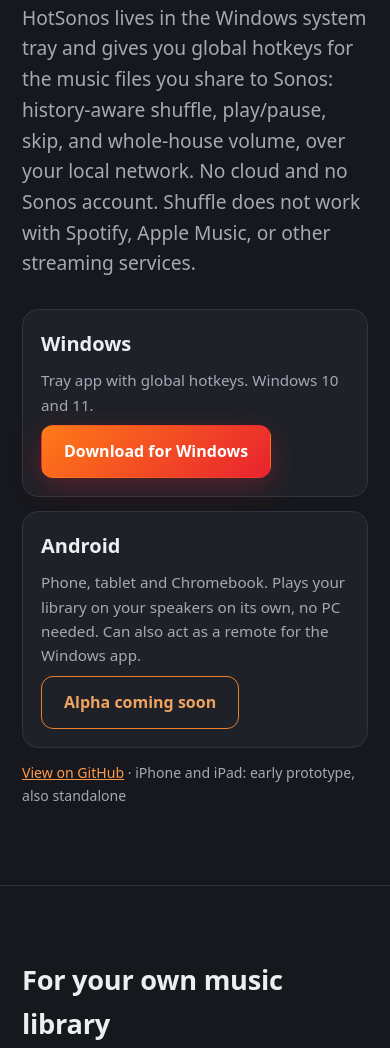
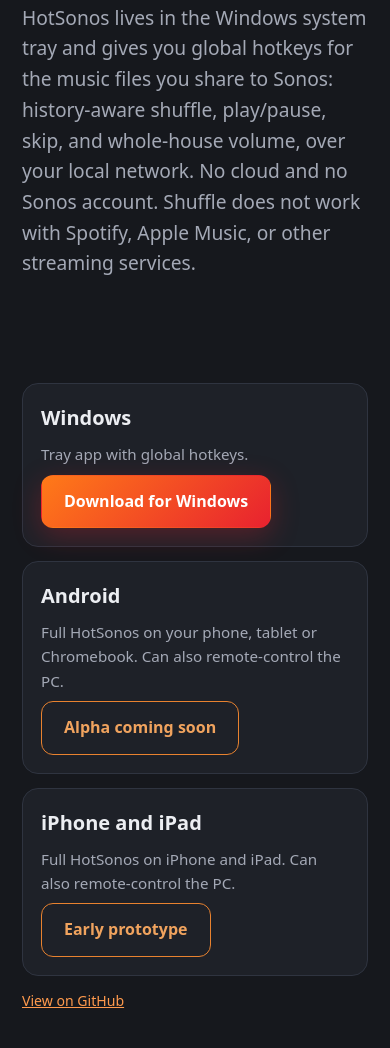
Before and after one commit to nhustak/HotSonos, a plain HTML site: page site/index.html in a window 390 px wide. Shown: the part 573-1621 px from the top of the page. Drawn offline with Linux system fonts and the light colour scheme.

Commit message:
Site: Windows, Android and iPhone/iPad as three equal cards; plainer copy (#42)

```diff
--- a/site/assets/site.css
+++ b/site/assets/site.css
@@ -52,10 +52,11 @@ footer a{color:var(--muted)}footer a:hover{color:var(--text)}
 @media (max-width:900px){.hero .wrap,.two{grid-template-columns:1fr}.hero-logo{order:-1;width:180px;justify-self:start}.grid{grid-template-columns:1fr 1fr}nav a.hide-sm{display:none}}
 @media (max-width:600px){.grid{grid-template-columns:1fr}nav a{margin-left:14px}.hero{padding-top:56px}}
 section[id]{scroll-margin-top:72px}
-.platforms{display:grid;grid-template-columns:1fr 1fr;gap:14px;margin-top:26px;max-width:620px}
+.platforms{display:grid;grid-template-columns:repeat(3,1fr);gap:14px;margin-top:26px}
 .plat{background:var(--bg2);border:1px solid var(--line);border-radius:16px;padding:18px;display:flex;flex-direction:column;gap:8px}
 .plat-name{font-size:1.25rem;font-weight:750;color:var(--text)}
 .plat-desc{color:var(--muted,#a3a9b6);font-size:.95rem;flex:1}
 .plat .btn{align-self:flex-start}
 .plat-status{align-self:flex-start;padding:13px 22px;border-radius:12px;font-weight:650;border:1px solid #e8822f;color:#f0a35e}
-@media(max-width:640px){.platforms{grid-template-columns:1fr}}
+@media(max-width:820px){.platforms{grid-template-columns:1fr}}
+.plat-wrap{grid-column:1/-1}
--- a/site/index.html
+++ b/site/index.html
@@ -39,13 +39,16 @@
 <span class="eyebrow">Free · Open source · Windows 10/11</span>
 <h1>Your music library, <span class="g">one hotkey away.</span></h1>
 <p class="lead">HotSonos lives in the Windows system tray and gives you global hotkeys for the music files you share to Sonos: history-aware shuffle, play/pause, skip, and whole-house volume, over your local network. No cloud and no Sonos account. Shuffle does not work with Spotify, Apple Music, or other streaming services.</p>
-<div class="platforms">
-<div class="plat"><div class="plat-name">Windows</div><div class="plat-desc">Tray app with global hotkeys. Windows 10 and 11.</div><a class="btn btn-primary" href="https://github.com/nhustak/HotSonos/releases/latest">Download for Windows</a></div>
-<div class="plat"><div class="plat-name">Android</div><div class="plat-desc">Phone, tablet and Chromebook. Plays your library on your speakers on its own, no PC needed. Can also act as a remote for the Windows app.</div><span class="plat-status">Alpha coming soon</span></div>
-</div>
-<p class="small" style="margin-top:14px"><a href="https://github.com/nhustak/HotSonos">View on GitHub</a> · iPhone and iPad: early prototype, also standalone</p>
 </div>
 <img class="hero-logo" src="/assets/logo.png" alt="HotSonos logo" width="320" height="320">
+<div class="plat-wrap">
+<div class="platforms">
+<div class="plat"><div class="plat-name">Windows</div><div class="plat-desc">Tray app with global hotkeys.</div><a class="btn btn-primary" href="https://github.com/nhustak/HotSonos/releases/latest">Download for Windows</a></div>
+<div class="plat"><div class="plat-name">Android</div><div class="plat-desc">Full HotSonos on your phone, tablet or Chromebook. Can also remote-control the PC.</div><span class="plat-status">Alpha coming soon</span></div>
+<div class="plat"><div class="plat-name">iPhone and iPad</div><div class="plat-desc">Full HotSonos on iPhone and iPad. Can also remote-control the PC.</div><span class="plat-status">Early prototype</span></div>
+</div>
+<p class="small" style="margin-top:14px"><a href="https://github.com/nhustak/HotSonos">View on GitHub</a></p>
+</div>
 </div></section>
 
 <section id="features"><div class="wrap">
@@ -111,7 +114,7 @@
 <details><summary>Does it work with Spotify or other streaming services?</summary><p>HotSonos is built for your own music library on Sonos: local files shared to your speakers. History-aware shuffle, top-up, exclusions, and Restart fresh reshuffle use that library. They do not work with Spotify, Apple Music, or other streaming services. Play, pause, skip, and volume are sent straight to the speakers, so they still control the group while something else is already playing.</p></details>
 <details><summary>Does it replace the Sonos app?</summary><p>No — it sits alongside it. Use the Sonos app for setup and music services. Use HotSonos for keyboard-first control of your own music library.</p></details>
 <details><summary>How does the shuffle avoid repeats?</summary><p>As songs play or you skip them, HotSonos remembers them and leaves them out of the next batch (by default, roughly the last couple of weeks). If you've heard most of your library, it loosens that rule so music keeps playing.</p></details>
-<details><summary>Is there a Mac or phone version?</summary><p>The tray app is Windows. The Android app is a standalone app: it talks to your speakers on the same Wi-Fi and does not need the PC. If you also run the tray app, the phone can act as a remote for it. It also runs on a Chromebook.</p><p>iPhone and iPad: early prototype. There is no Mac app.</p></details>
+<details><summary>Is there a Mac or phone version?</summary><p>The tray app is Windows. The Android app (phone, tablet, Chromebook) does everything HotSonos does, and can also remote-control the PC.</p><p>iPhone and iPad: early prototype. There is no Mac app.</p></details>
 <details><summary>My speakers stutter or drop out of groups. Can HotSonos help?</summary><p>Restart fresh re-discovers and regroups speakers and starts a new shuffle. If problems persist, the README explains why turning off SonosNet and choosing a 5 GHz group coordinator often helps.</p></details>
 <details><summary>Why does Windows warn me when I install it?</summary><p>The MSI isn't code-signed yet. SmartScreen may show a prompt; choose More info → Run anyway.</p></details>
 <details><summary>Is it free?</summary><p>Yes. HotSonos is open source under the MIT license. The source and every release are on <a href="https://github.com/nhustak/HotSonos">GitHub</a>.</p></details>
```
Also changed, not shown: 1 other file.
